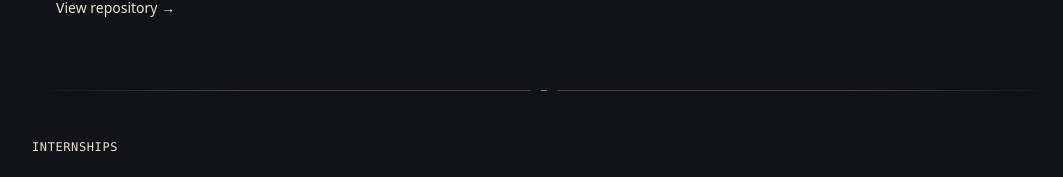
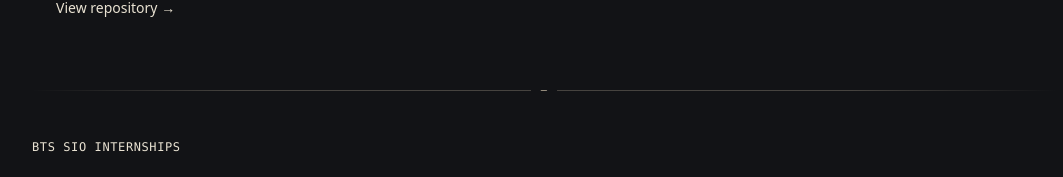
Before and after one commit to Boulede987/my-portfolio, a Next.js app: page / in a window 1280 px wide. Shown: the part 1511-1688 px from the top of the page, without its empty margins (96-1159 px from the left). Built offline with nearby package versions, Linux system fonts and the light colour scheme.

Commit message:
rename Internships section to BTS SIO Internships
Clarifies these internships were part of the BTS SIO program, not
unrelated work experience.

```diff
--- a/app/components/ProjectsSection.tsx
+++ b/app/components/ProjectsSection.tsx
@@ -17,7 +17,7 @@ interface SectionDef {
 const SECTIONS: SectionDef[] = [
   { key: 'work', title: 'Work', emptyNote: "Alternating weekly between work and coursework right now — first write-up coming soon." },
   { key: 'engineer', title: 'CNAM Engineer' },
-  { key: 'internship', title: 'Internships' },
+  { key: 'internship', title: 'BTS SIO Internships' },
   { key: 'bts', title: 'BTS SIO' },
 ];
 
```
